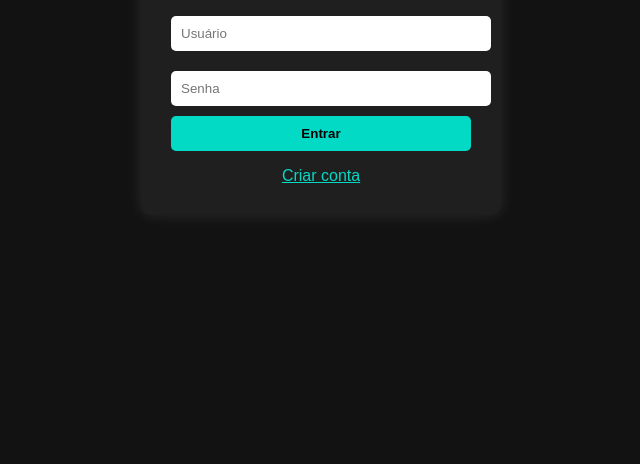
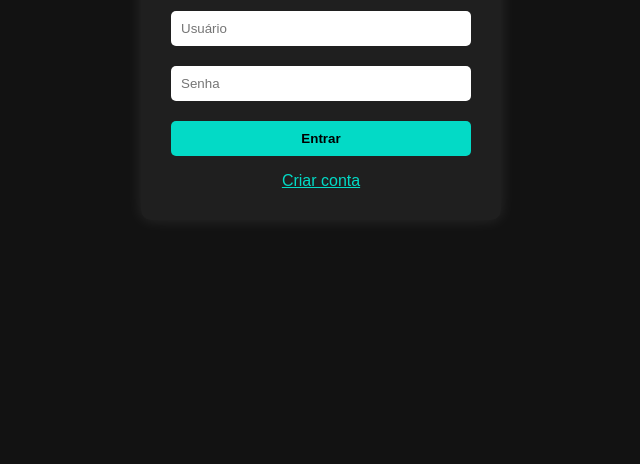
Before and after one commit to anasantosb/projeto-login, a plain HTML site: page index.html in a window 1280 px wide. Shown: the part 352-816 px from the top of the page, without its empty margins (319-959 px from the left). Drawn offline with Linux system fonts and the light colour scheme.

Commit message:
Add margin-top to button and box-sizing to input

```diff
--- a/style.css
+++ b/style.css
@@ -22,11 +22,13 @@ body {
     padding: 10px;
     border: none;
     border-radius: 5px;
+    box-sizing: border-box;
 }
 
 button {
     width: 100%;
     padding: 10px;
+    margin-top: 10px;
     background-color: #03dac6;
     color: #000;
     border: none;
```
